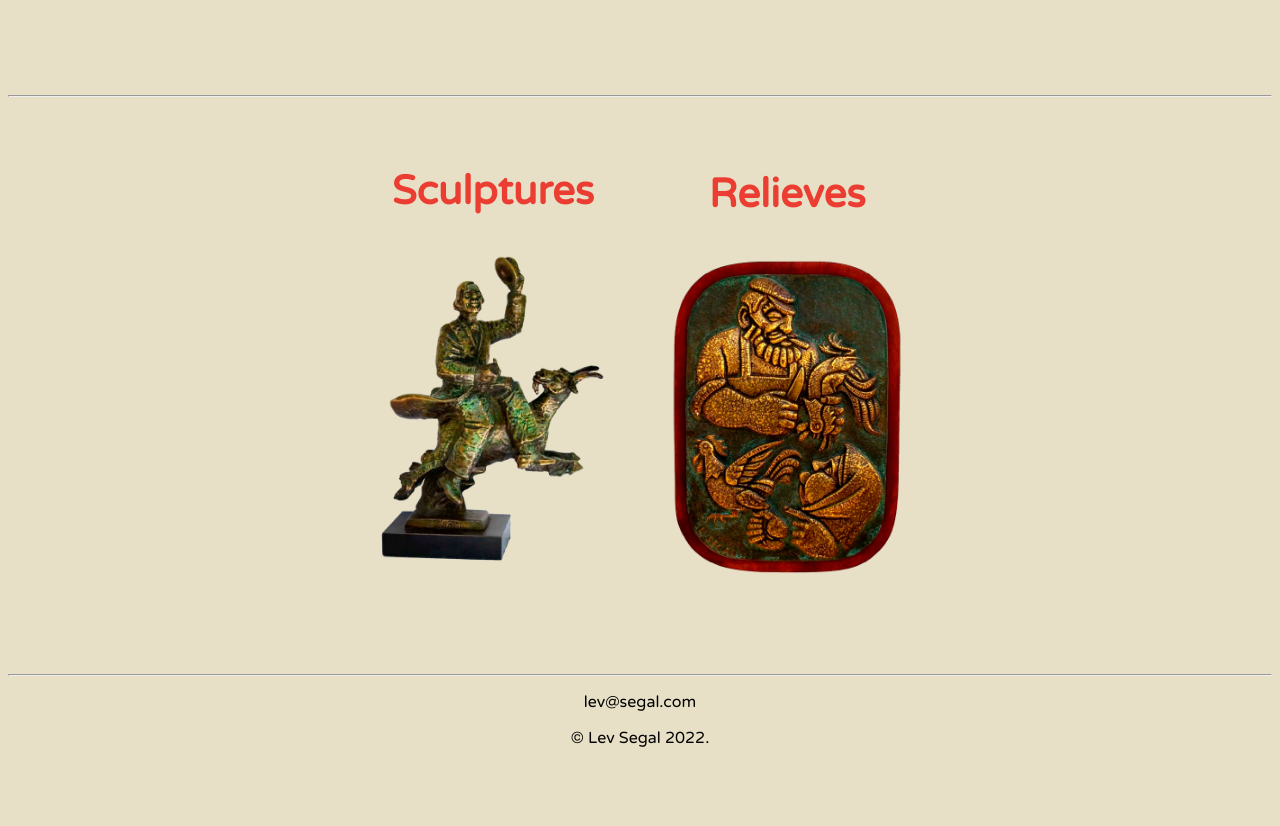
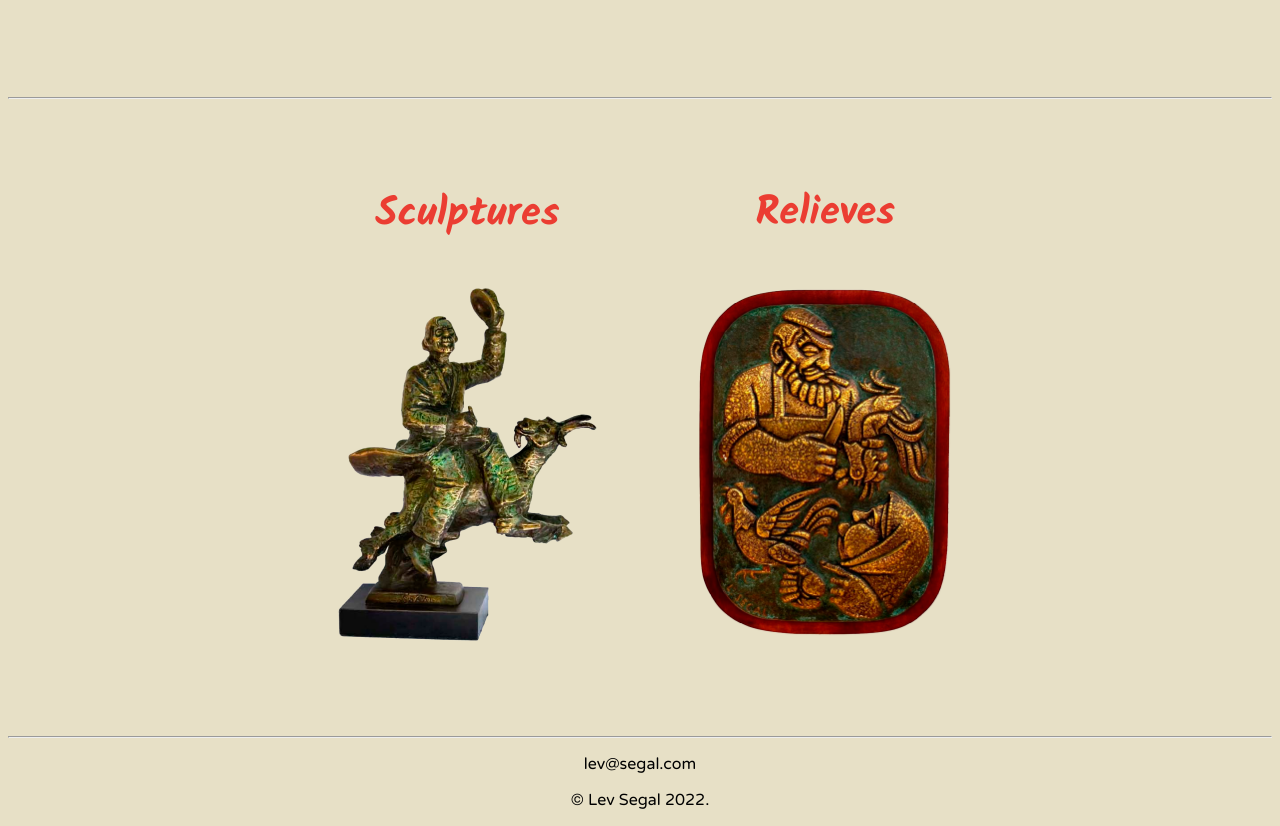
Before and after one commit to Eyalwebdev/levsegal, a plain HTML site: page lev2/index.html in a window 1280 px wide. Shown: the part 1147-1973 px from the top of the page. Before the commit the page ends 1911 px from the top, so only its background shows below. Drawn offline with Linux system fonts and the light colour scheme.

Commit message:
Update styles.css

```diff
--- a/lev2/styles.css
+++ b/lev2/styles.css
@@ -9,7 +9,7 @@ body {
 
 .top-container {
   position: relative;
-  padding-top: 11px;
+  padding-top: 33px;
 
 }
 
@@ -77,14 +77,13 @@ h2 {
 }
 
 h3 {
-  font-family: 'Varela Round';
+  font-family: 'Kalam', cursive;
   font-size: 251%;
   color: #eb3d32;
-
 }
 
 .klezmer2 {
-  padding-top: 25px;
+  padding-top: 5px;
 }
 .mountain {
   position: relative;
@@ -101,10 +100,7 @@ h3 {
   display: inline-block;
   position: relative;
   left: 90px;
-  top: 16px;
-  width: 470px;
-
-
+  top: 35px;
 }
 .relieve1 {
   text-align: center;
@@ -112,6 +108,4 @@ h3 {
   position: relative;
   right: 90px;
   top: 25px;
-  width: 470px;
-
 }
```
